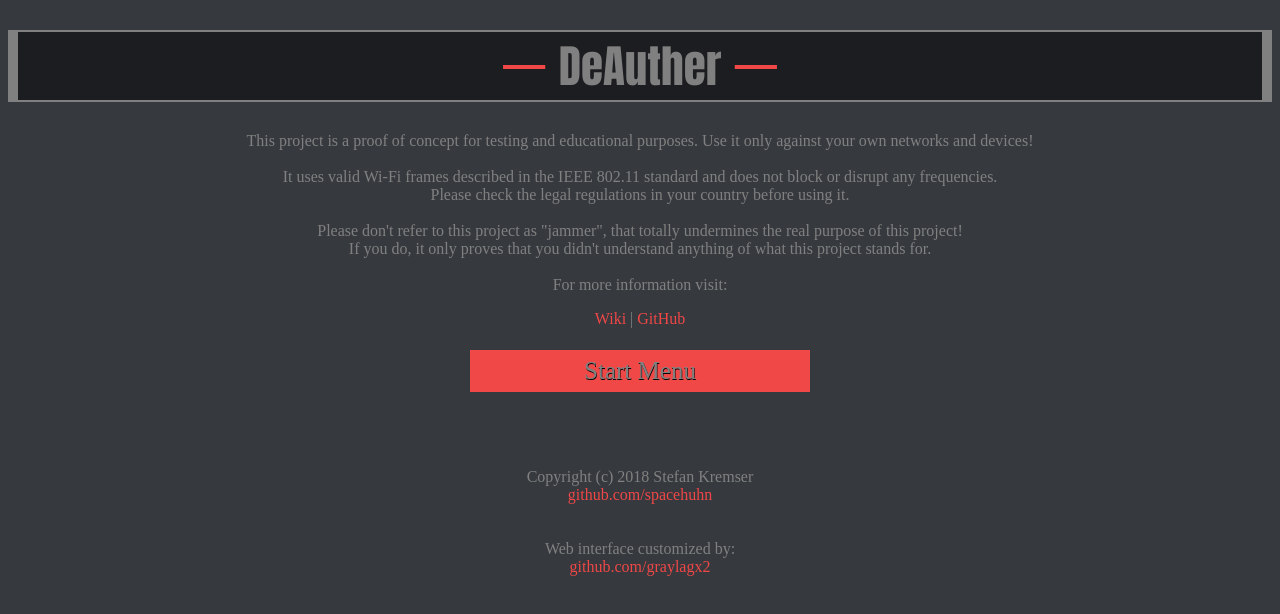
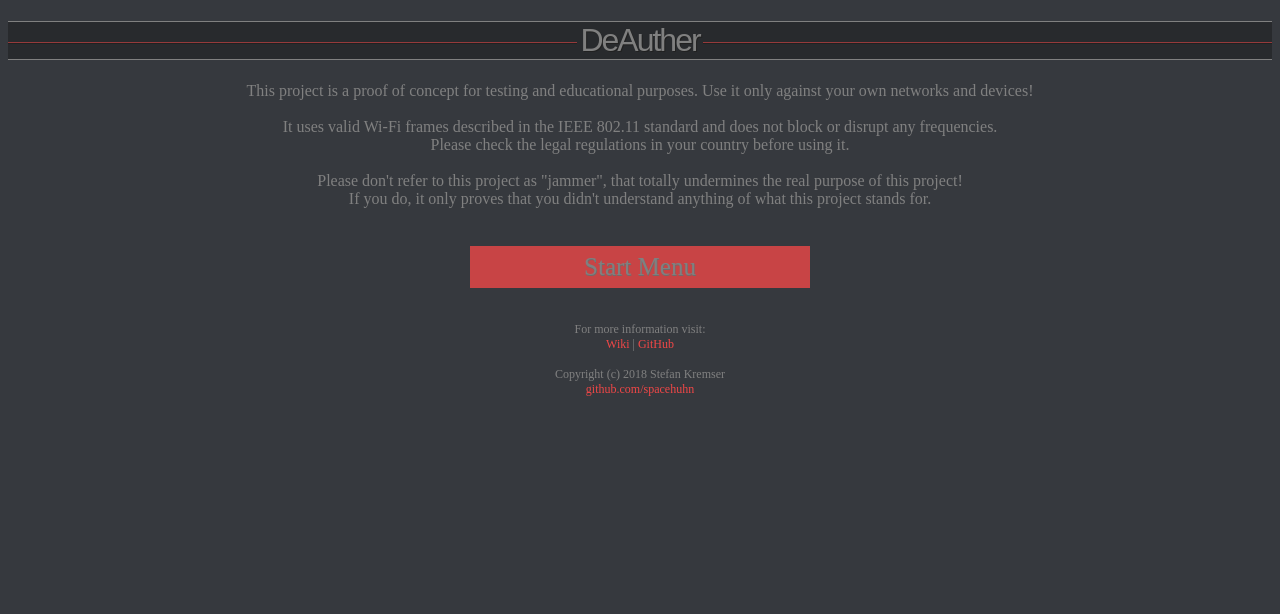
Before and after one commit to graylagx2/Customized_spacehuhn_DeAuther, a plain HTML site: page index.html in a window 1280 px wide. Drawn offline with Linux system fonts and the light colour scheme.

Commit message:
Update index.html

```diff
--- a/index.html
+++ b/index.html
@@ -4,8 +4,47 @@
     <head>
         <meta charset="utf-8">
         <meta name="viewport" content="width=device-width, initial-scale=1, maximum-scale=1, minimal-ui"/>
+        <meta name="theme-color" content="#36393e" />
         <title>DeAuther</title>
-        <style>
+        <style type="text/css">
+            body {
+                background-color: #36393e;
+            }
+            .header {
+                overflow: hidden;
+                text-align: center;
+                font-family: sans-serif;
+                text-shadow: 1px 1px #212121;
+                letter-spacing: -2px;
+                background-color: rgba(17, 17, 17, 0.35);
+                color: grey;
+                font-size: 2.0rem;
+                font-weight: 250;
+                border-style: solid;
+                border-width: 1px 0px 1px 0px;
+            }
+            .header:before,
+            .header:after {
+                background-color: rgba(240, 71, 71, 0.55);
+                border-bottom: .2px solid #212121;
+                content: "";
+                display: inline-block;
+                height: .5px;
+                position: relative;
+                vertical-align: middle;
+                width: 50%;
+            }
+            .header:before {
+                right: 0.1em;
+                margin-left: -50%;
+            }
+            .header:after {
+                left: 0.1em;
+                margin-right: -50%;
+            }
+            .disclaimer {
+                color: grey;
+            }
             .menu-button {
                 display: inline-block;
                 width: 300px;
@@ -13,8 +52,8 @@
                 padding: 7px 20px;
                 color: grey;
                 font-size: 25px;
-                text-shadow: .5px .5px black;
-                background: #F04747;
+                text-shadow: .5px .5px #6d6d6d;
+                background: rgba(240, 71, 71, 0.79);
             }
             .menu-button:hover {
                 background: rgba(240, 71, 71, 0.55);
@@ -57,8 +96,13 @@
             .menu-title {
                 color: #F04747;
                 padding-left: 40px;
-                font-weight: 300;
-                font-family: impact;
+                font-weight: 250;
+                font-family: sans-serif;
+                text-shadow: 1px 1px #2f3136;
+                border-color: #F04747;
+                border-style: solid;
+                border-width: 0px 0px 2px 0px;
+                color: grey;
             }
             .menu-list {
                 position: absolute;
@@ -79,9 +123,6 @@
             .menu-list li {
                 display: block;
             }
-            .menu-list li:first-child {
-                border-top: medium none;
-            }
             .menu-list li a {
                 display: block;
                 padding: 10px 40px;
@@ -95,33 +136,41 @@
             .menu-list li a:active {
                 background: rgba(0, 0, 0, 0.64);
             }
-            span:before, span:after {
-                content:'\00a0\00a0\00a0\00a0';
-                text-decoration: line-through;
-                margin: auto 0.3em;
+            .spacehuhn_promote {
+                color: grey;
+                font-size: 12px;
+            }
+            .graylagx2_promote {
+                color: grey;
+                font-size: 10px;
+            }
+            span {
+                padding-top: 25px;
+                border-top: 1px solid grey;
+                line-height: 10px;
+            }
+
+            a {
                 color: #F04747;
+                text-decoration: none;
             }
+
         </style>
     </head>
-    <body onload="loadLang()" style="background-color: #36393e;">
+    <body onload="loadLang()">
     	<center>
-            <h1 style="font-family: impact; letter-spacing: 0px; background-color: rgba(0, 0, 0, 0.49); color: grey; font-size: 45px; border-style: solid; border-width: 2px 10px 2px 10px;"><span>DeAuther</span></h1>
-    		<p class="centered" data-translate="disclaimer" style="color: grey;">
+            <h1 class="header"><span>DeAuther</span></h1>
+    		<p class="disclaimer" data-translate="disclaimer">
                 This project is a proof of concept for testing and educational purposes. Use it only against your own networks and devices!<br>
 				<br>
 				It uses valid Wi-Fi frames described in the IEEE 802.11 standard and does not block or disrupt any frequencies.<br>
 				Please check the legal regulations in your country before using it.<br>
 				<br>
                 Please don't refer to this project as "jammer", that totally undermines the real purpose of this project!<br>
-						If you do, it only proves that you didn't understand anything of what this project stands for.<br><br>
-						For more information visit:
+                If you do, it only proves that you didn't understand anything of what this project stands for.<br>
             </p>
-            <div style="color: grey;">
-	    	    <a href="https://github.com/spacehuhn/esp8266_deauther/wiki" target="_blank" style="color: #F04747; text-decoration: none;">Wiki</a> | <a href="https://github.com/spacehuhn/esp8266_deauther" target="_blank" style="color: #F04747; text-decoration: none;">GitHub</a>
-            </div>
             <br>
         <label for="slide-menu-right" class="menu-button">Start Menu</label>
-
             <div class="slide-menu">
                 <input id="slide-menu-right" class="menu-toggle" type="checkbox" />
                 <div class="menu-wrap">
@@ -144,22 +193,26 @@
                                 <a href="info.html">Info</a>
                             </li>
                             <br>
-                            <p style="color: grey;">Web interface customized by:</p>
-                            <a href="https://github.com/graylagx2" target="_blank" style="color: #F04747; text-decoration: none;">github.com/graylagx2</a><br>
+                            <p class="graylagx2_promote">
+                                <span>Web interface customized by:</span><br>
+                                <a href="https://github.com/graylagx2" target="_blank">github.com/graylagx2</a>
+                                <br><br>
+                                More content at:<br>
+                                <a href="https://www.youtube.com/channel/UCX-P0uOzxPwFNZFD3uZmgXQ" target="_blank">youtube.com/graylagx2</a>
+                            </p>
                         </ul>
                     </div>
                 </div>
                 <label for="slide-menu-right" class="menu-overlay"></label>
             </div>
-            <br><br>
-	        <div style="color: gray;">
+            <br>
+            <footer class="spacehuhn_promote">
+                <p>For more information visit:<br>
+                    <a href="https://github.com/spacehuhn/esp8266_deauther/wiki" target="_blank">Wiki</a> | <a href="https://github.com/spacehuhn/esp8266_deauther" target="_blank">GitHub</a>
                     <br> <br>Copyright (c) 2018 Stefan Kremser<br>
-	    	<a href="https://github.com/spacehuhn" target="_blank" style="color: #F04747; text-decoration: none;">github.com/spacehuhn</a><br><br>
-
-            <br>Web interface customized by:<br>
-            <a href="https://github.com/graylagx2" target="_blank" style="color: #F04747; text-decoration: none;">github.com/graylagx2</a><br>
-	    </div>
-
+                    <a href="https://github.com/spacehuhn" target="_blank">github.com/spacehuhn</a><br><br>
+                </p>
+            </footer>
         </center>
 	</body>
 </html>
```
Lines whose indentation alone changed are shown as unchanged.
